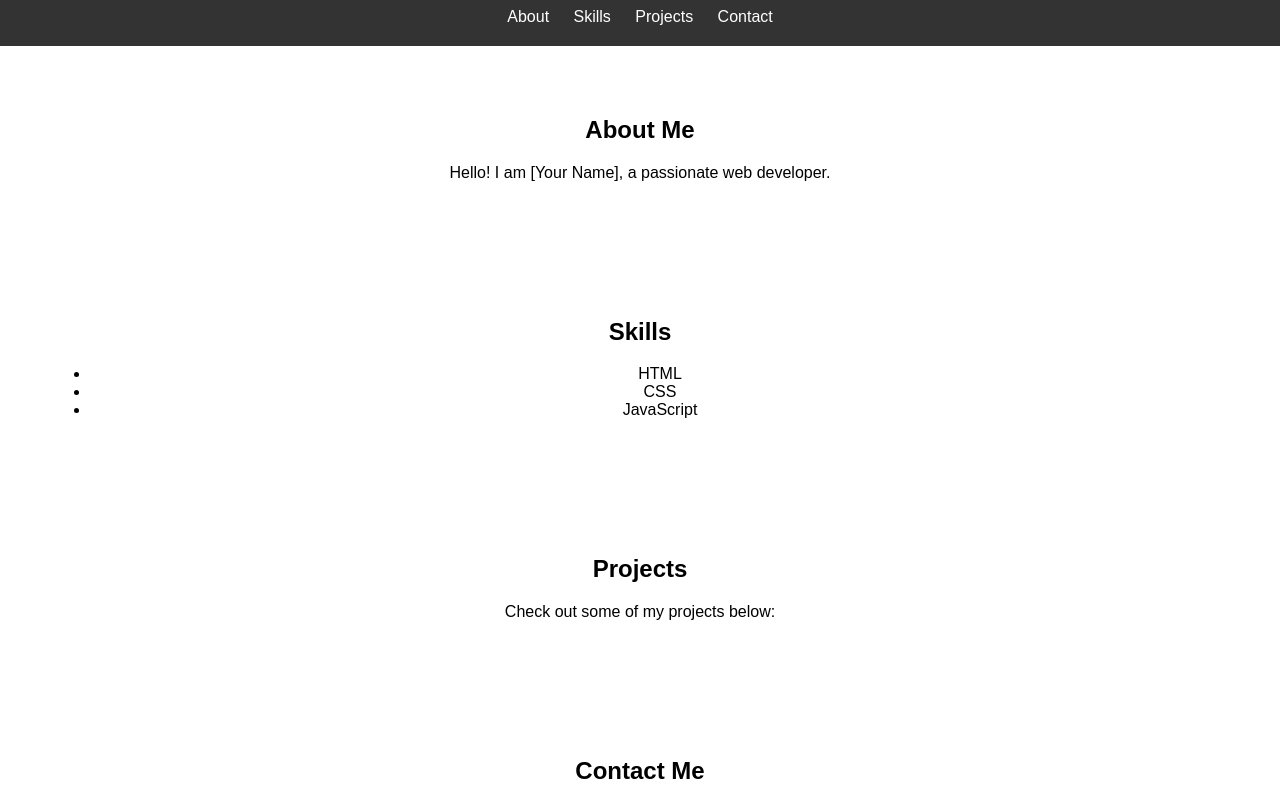
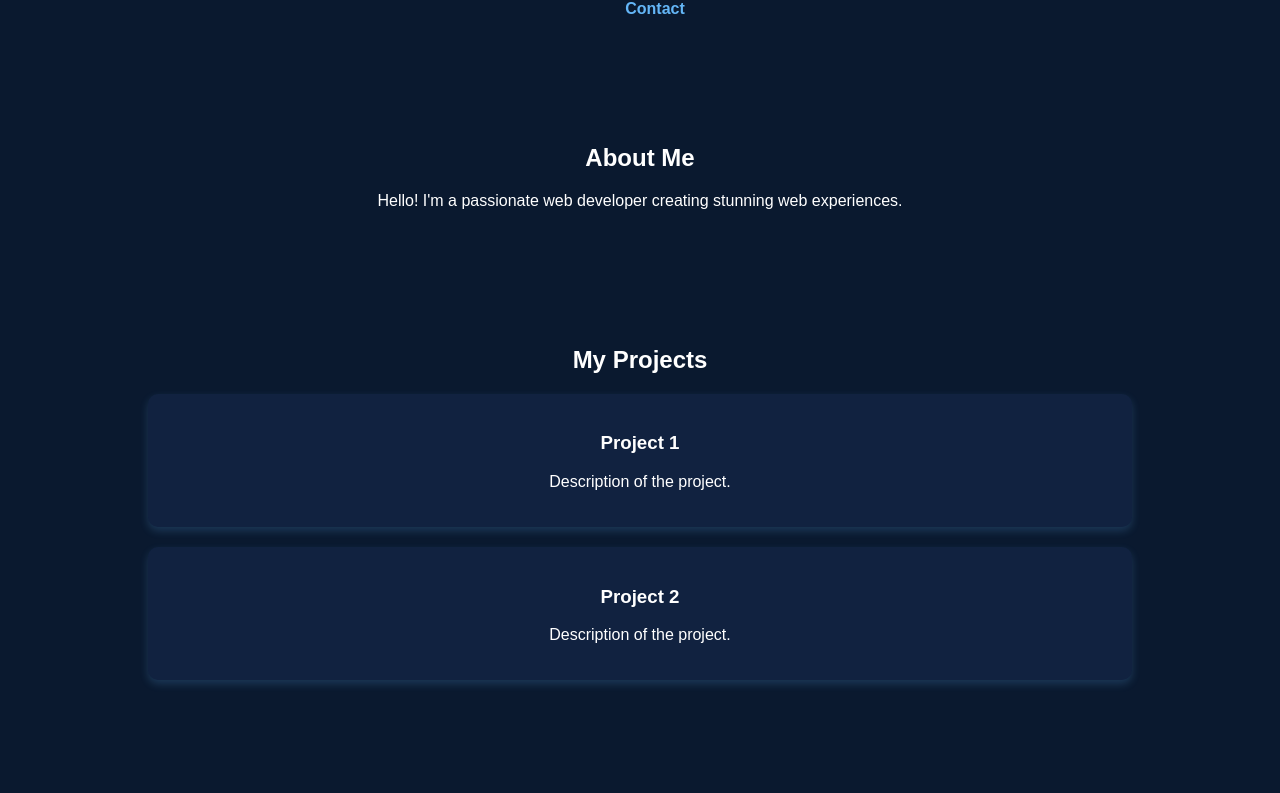
Before and after one commit to Binary-Builder/portfolio, a plain HTML site: page index.html in a window 1280 px wide. Shown: the part 140-933 px from the top of the page. Drawn offline with Linux system fonts and the light colour scheme.

Commit message:
ugh more changes

```diff
--- a/index.html
+++ b/index.html
@@ -4,47 +4,50 @@
     <meta charset="UTF-8">
     <meta name="viewport" content="width=device-width, initial-scale=1.0">
     <title>My Portfolio</title>
+
+    <link rel="preconnect" href="https://fonts.googleapis.com">
+<link rel="preconnect" href="https://fonts.gstatic.com" crossorigin>
+<link href="https://fonts.googleapis.com/css2?family=Montserrat:ital,wght@0,100..900;1,100..900&family=Roboto+Mono:ital,wght@0,100..700;1,100..700&display=swap" rel="stylesheet">
+
     <link rel="stylesheet" href="styles.css">
+    <script defer src="script.js"></script>
 </head>
 <body>
     <header>
-        <h1>Hi, </h1>
-        <h2>I'm Shreeya Bansal</h2>
+        <h1>Welcome to <span class="highlight">My Portfolio</span></h1>
         <nav>
-            <a href="#about">About</a>
-            <a href="#skills">Skills</a>
-            <a href="#projects">Projects</a>
-            <a href="#contact">Contact</a>
+            <ul>
+                <li><a href="#about">About</a></li>
+                <li><a href="#projects">Projects</a></li>
+                <li><a href="#contact">Contact</a></li>
+            </ul>
         </nav>
     </header>
 
     <section id="about">
-        <h2>About Me</h2>
-        <p>Hello! I am [Your Name], a passionate web developer.</p>
-    </section>
-
-    <section id="skills">
-        <h2>Skills</h2>
-        <ul>
-            <li>HTML</li>
-            <li>CSS</li>
-            <li>JavaScript</li>
-        </ul>
+        <h2>About <span class="highlight">Me</span></h2>
+        <p>Hello! I'm a passionate web developer creating stunning web experiences.</p>
     </section>
 
     <section id="projects">
-        <h2>Projects</h2>
-        <p>Check out some of my projects below:</p>
-        <!-- Add project details here -->
+        <h2>My <span class="highlight">Projects</span></h2>
+        <div class="project-card">
+            <h3>Project 1</h3>
+            <p>Description of the project.</p>
+        </div>
+        <div class="project-card">
+            <h3>Project 2</h3>
+            <p>Description of the project.</p>
+        </div>
     </section>
 
     <section id="contact">
-        <h2>Contact Me</h2>
+        <h2>Contact <span class="highlight">Me</span></h2>
         <p>Email: your.email@example.com</p>
     </section>
 
     <footer>
-        <p>&copy; 2025 [Your Name]. All Rights Reserved.</p>
+        <p>© 2025 My Portfolio</p>
     </footer>
 </body>
 </html>
--- a/styles.css
+++ b/styles.css
@@ -1,28 +1,107 @@
+
 body {
-    font-family: Arial, sans-serif;
+    font-family: 'Arial', sans-serif;
+    background-color: #0A192F;
+    color: white;
     margin: 0;
     padding: 0;
     text-align: center;
+    overflow-x: hidden;
+}
+
+/* Smooth fade-in animation */
+section {
+    padding: 50px;
+    opacity: 0;
+    transform: translateY(30px);
+    animation: fadeInUp 1s ease-in-out forwards;
+}
+
+/* Animation Keyframes */
+@keyframes fadeInUp {
+    from {
+        opacity: 0;
+        transform: translateY(30px);
+    }
+    to {
+        opacity: 1;
+        transform: translateY(0);
+    }
 }
 
 header {
-    background: #333;
-    color: white;
+    background: #0A192F;
     padding: 20px;
+    animation: fadeInDown 1s ease-in-out;
+}
+
+/* Fade in from top */
+@keyframes fadeInDown {
+    from {
+        opacity: 0;
+        transform: translateY(-20px);
+    }
+    to {
+        opacity: 1;
+        transform: translateY(0);
+    }
+}
+
+/* Navigation Hover Effects */
+nav ul {
+    list-style: none;
+    padding: 0;
+}
+
+nav ul li {
+    display: inline;
+    margin: 0 15px;
 }
 
 nav a {
-    color: white;
-    margin: 10px;
     text-decoration: none;
+    color: #64B6F7;
+    font-weight: bold;
+    position: relative;
+    transition: color 0.3s ease-in-out;
 }
 
-section {
-    padding: 50px;
+nav a:hover {
+    color: #E6E6FA;
 }
 
+nav a::after {
+    content: "";
+    display: block;
+    width: 0;
+    height: 2px;
+    background: #E6E6FA;
+    transition: width 0.3s ease-in-out;
+}
+
+nav a:hover::after {
+    width: 100%;
+}
+
+/* Project Cards */
+.project-card {
+    background: #112240;
+    padding: 20px;
+    margin: 20px auto;
+    width: 80%;
+    border-radius: 10px;
+    box-shadow: 0 4px 8px rgba(100, 182, 247, 0.2);
+    transition: transform 0.3s ease-in-out, box-shadow 0.3s ease-in-out;
+}
+
+.project-card:hover {
+    transform: translateY(-5px);
+    box-shadow: 0 6px 12px rgba(100, 182, 247, 0.3);
+}
+
+/* Footer */
 footer {
-    background: #333;
-    color: white;
+    margin-top: 20px;
     padding: 10px;
+    background: #112240;
 }
```
